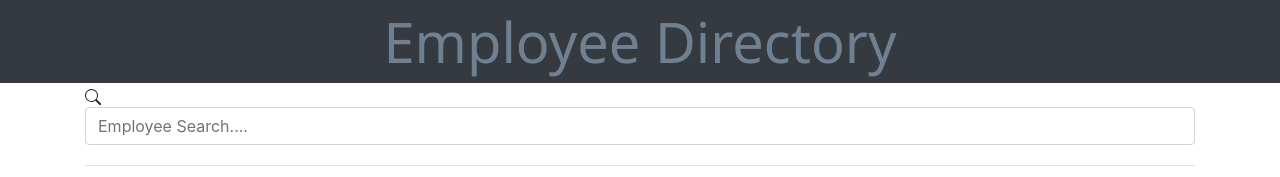
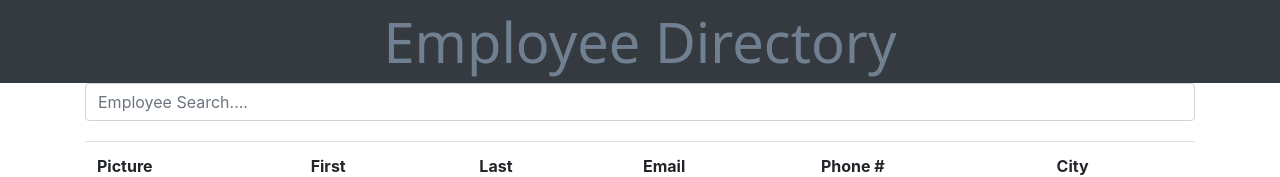
Before and after one commit to codymichaud/Employee-Directory, a React (Create React App) app in the folder employee-directory/: page / in a window 1280 px wide. Shown: the top 177 px of the page. Built offline with nearby package versions, Linux system fonts and the light colour scheme; no server answers.

Commit message:
Fixed search error

```diff
--- a/employee-directory/src/Components/EmploySearch/index.js
+++ b/employee-directory/src/Components/EmploySearch/index.js
@@ -1,5 +1,4 @@
 import React from 'react';
-import { BsSearch } from 'react-icons/bs';
 import './employSearch.css';
 
 // Function to allow searching for a specific user
@@ -9,9 +8,7 @@ function EmploySearch(props) {
         <form>
             <div className='firstForm'>
                 <div className='inputField'>
-                    <div className='icon'>
-                        <BsSearch />
-                    </div>
+
                     <input
                         value={props.search}
                         onChange={props.handleInputChange}
```
